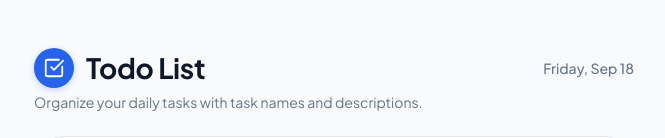
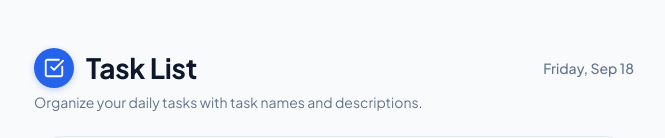
Before and after one commit to ai-terrific/aws-todo-list, a React (Vite) app in the folder frontend/: page / in a window 1280 px wide. Shown: the top 138 px of the page, without its empty margins (306-971 px from the left). Built offline with nearby package versions, Linux system fonts and the light colour scheme; no server answers; the HTML template or start-up script is replaced by a standard one.

Commit message:
fix: update title from "Todo List" to "Task List" for clarity

```diff
--- a/frontend/src/App.tsx
+++ b/frontend/src/App.tsx
@@ -162,7 +162,7 @@ export default function App() {
                     fontSize: { xs: "1.5rem", sm: "1.75rem" },
                   }}
                 >
-                  Todo List
+                  Task List
                 </Typography>
               </Box>
 
```
